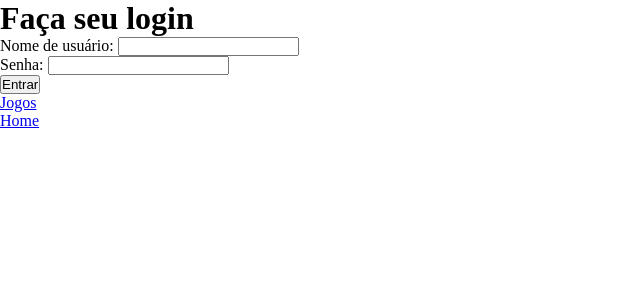
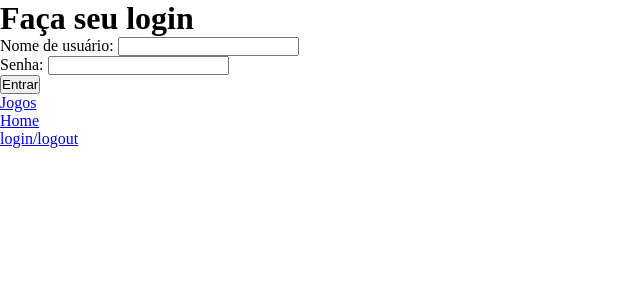
Before and after one commit to EmployingDGC/alura-python-full-stack, a Flask app: page /login in a window 1280 px wide. Shown: the top 300 px of the page, without its empty margins (0-640 px from the left). Run offline with Flask 2, Linux system fonts and the light colour scheme.

Commit message:
feat: método de logout

```diff
--- a/courses/flask/jogoteca/main.py
+++ b/courses/flask/jogoteca/main.py
@@ -99,5 +99,14 @@ def verify_login():
     return redirect("/login", code=401)
 
 
+@APP.route("/logout", methods=["GET"])
+def logout():
+    if session.get("logged_user"):
+        session["logged_user"] = None
+        return redirect("/login", code=200)
+
+    return redirect("/login", code=401)
+
+
 if __name__ == "__main__":
     APP.run("127.0.0.1", 5000, True)
--- a/courses/flask/jogoteca/templates/index.html
+++ b/courses/flask/jogoteca/templates/index.html
@@ -15,6 +15,8 @@
         </div>
     {% endblock body_render %}
 
+    <a href="/logout">login/logout</a><br>
+
     {% with list_messages = get_flashed_messages() %}
         {% if list_messages %}
             <script>
```
